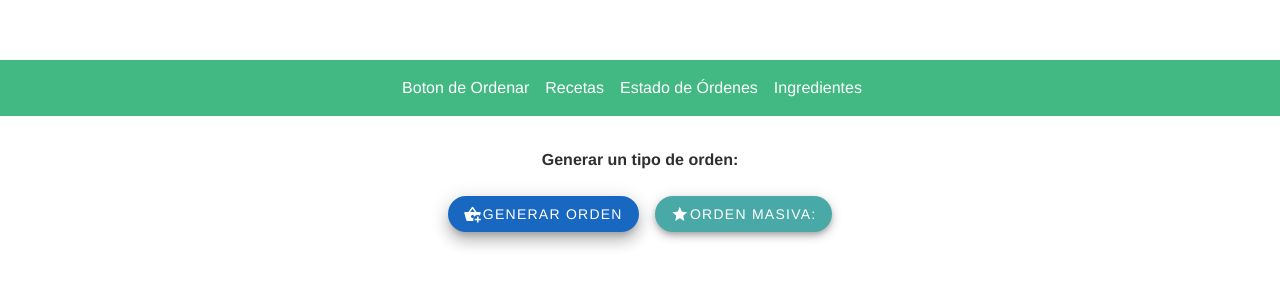
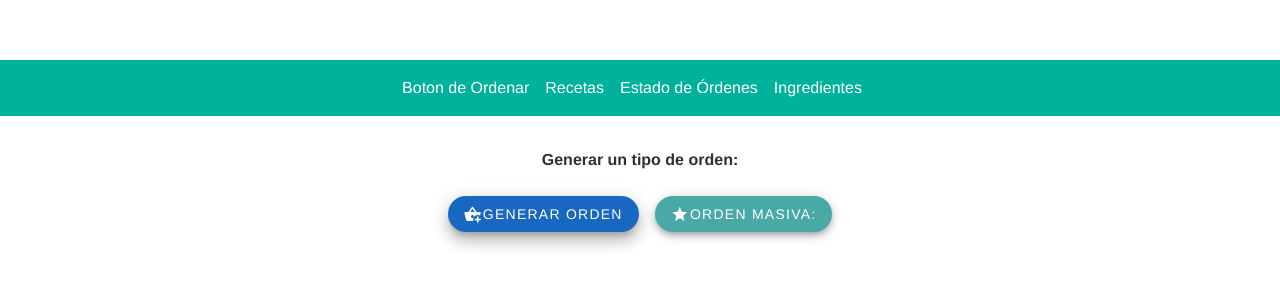
Before and after one commit to carloshuayamares/restaurante-alegra, a Vue app in the folder frontend/: page / in a window 1280 px wide. Shown: the top 300 px of the page. Built offline with nearby package versions, Linux system fonts and the light colour scheme.

Commit message:
feat - actualizacion front detalles visuales v1

```diff
--- a/frontend/src/App.vue
+++ b/frontend/src/App.vue
@@ -27,7 +27,7 @@ export default {
 
 <style>
 header {
-  background-color: #42b983;
+  background-color: #00b19c;
   padding: 1rem;
   color: white;
 }
```
Also changed, not shown: frontend/src/assets/placeholder.png (added).
